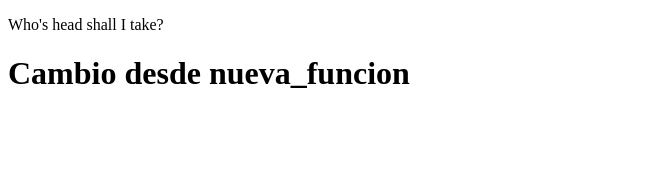
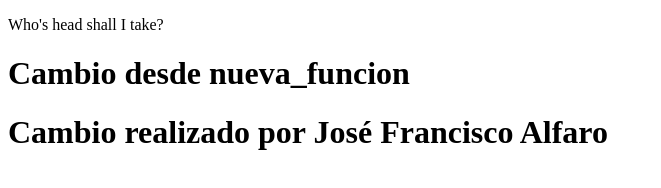
Before and after one commit to Jean-097/ISW, a plain HTML site: page index.html in a window 1280 px wide. Shown: the whole page, without its empty margins (0-661 px from the left). Drawn offline with Linux system fonts and the light colour scheme.

Commit message:
Cambio de Jose Alfaro

```diff
--- a/index.html
+++ b/index.html
@@ -1,10 +1,14 @@
 <!DOCTYPE html>
 <html>
+
 <head>
   <title>Tarea1</title>
 </head>
+
 <body>
   <p>Who's head shall I take?</p>
   <h1>Cambio desde nueva_funcion</h1>
+  <h1>Cambio realizado por José Francisco Alfaro</h1>
 </body>
+
 </html>
```
Lines whose indentation alone changed are shown as unchanged.
